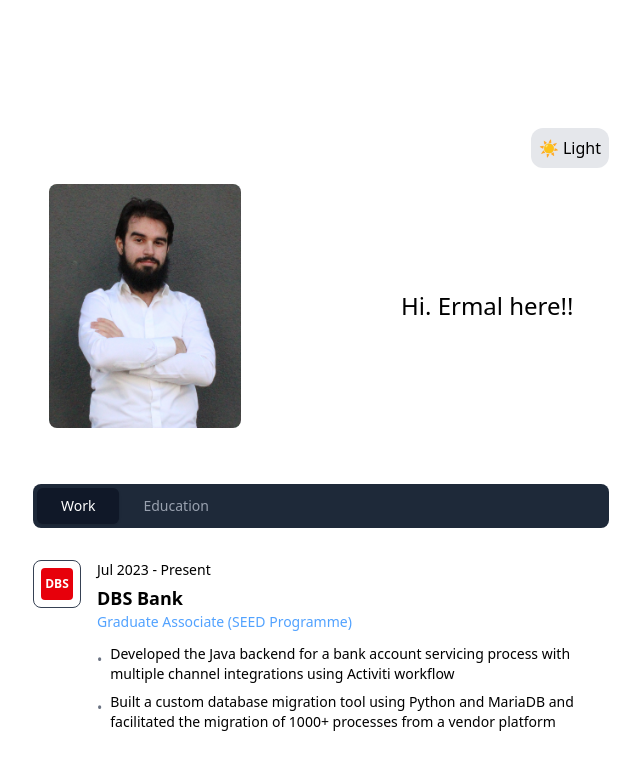
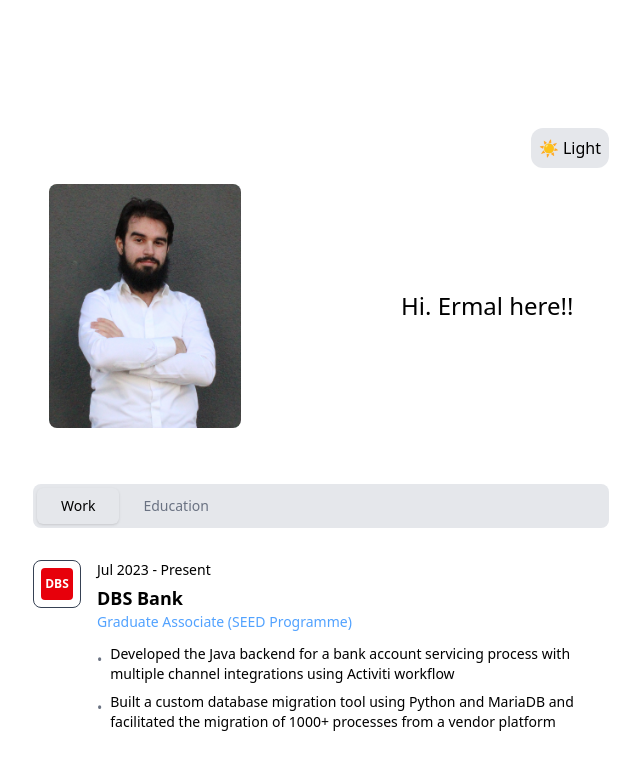
Before and after one commit to ErmalMC/ermalmc.github.io, a React (Vite) app: page / in a window 1280 px wide. Shown: the top 770 px of the page, without its empty margins (319-959 px from the left). Built offline with nearby package versions, Linux system fonts and the light colour scheme.

Commit message:
Dark Theme Fixed
Added dark: in all of the current components

```diff
--- a/src/App.jsx
+++ b/src/App.jsx
@@ -51,7 +51,7 @@ const App = () => {
 
 
     return (
-        <div className='min-h-screen'>
+        <div className='min-h-screen dark:bg-gray-900'>
             <TotalUI />
         </div>
 
--- a/src/ProfessionalTimeline.jsx
+++ b/src/ProfessionalTimeline.jsx
@@ -15,14 +15,14 @@ const TimelineItem = ({ logo, institution, role, period, achievements, badges, i
         {/* Content */}
         <div className="flex-grow min-w-0">
             {/* Date */}
-            <p className="text-shadow-black text-sm font-medium mb-1">{period}</p>
+            <p className="text-shadow-black dark:text-white text-sm font-medium mb-1">{period}</p>
 
             {/* Institution and role */}
-            <h3 className="text-black text-lg font-semibold">{institution}</h3>
+            <h3 className="text-black dark:text-white text-lg font-semibold">{institution}</h3>
             <p className="text-blue-400 text-sm mb-3">{role}</p>
 
             {/* Achievements */}
-            <ul className="space-y-2 text-black text-sm mb-4">
+            <ul className="space-y-2 text-black dark:text-white text-sm mb-4">
                 {achievements.map((achievement, index) => (
                     <li key={index} className="flex items-start">
                         <span className="text-gray-500 mr-2 mt-1.5">•</span>
@@ -81,13 +81,13 @@ const ProfessionalTimeline = () => {
     return (
         <div className="w-full">
             {/* Tab Navigation */}
-            <div className="flex bg-gray-800 rounded-lg p-1 mb-8 w-full">
+            <div className="flex bg-gray-200 dark:bg-gray-800 rounded-lg p-1 mb-8 w-full">
                 <button
                     onClick={() => setActiveTab('Work')}
                     className={`px-6 py-2 rounded-md text-sm font-medium transition-colors ${
                         activeTab === 'Work'
-                            ? 'bg-gray-900 text-white shadow-sm'
-                            : 'text-gray-400 hover:text-gray-200'
+                            ? 'bg-gray-200 dark:bg-gray-900 text-black dark:text-white shadow-sm'
+                            : 'text-gray-400 hover:text-gray-900 dark:hover:text-gray-200'
                     }`}
                 >
                     Work
@@ -97,7 +97,7 @@ const ProfessionalTimeline = () => {
                     className={`px-6 py-2 rounded-md text-sm font-medium transition-colors ${
                         activeTab === 'Education'
                             ? 'bg-gray-900 text-white shadow-sm'
-                            : 'text-gray-400 hover:text-gray-200'
+                            : 'text-gray-500 hover:text-gray-900 dark:hover:text-gray-200'
                     }`}
                 >
                     Education
--- a/src/ThemeToggle.jsx
+++ b/src/ThemeToggle.jsx
@@ -6,7 +6,7 @@ const ThemeToggle = () => {
     return (
         <button
             onClick={toggleTheme}
-            className="p-2 rounded-xl bg-gray-200 dark:bg-gray-800 transition-all duration-300"
+            className="p-2 rounded-xl bg-gray-200 dark:bg-gray-600 transition-all duration-300"
         >
             {theme === "dark" ? "🌙 Dark" : "☀️ Light"}
         </button>
```
